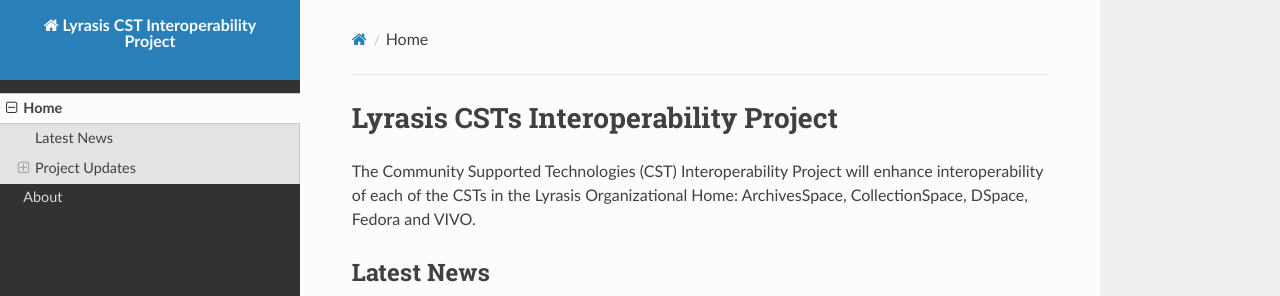
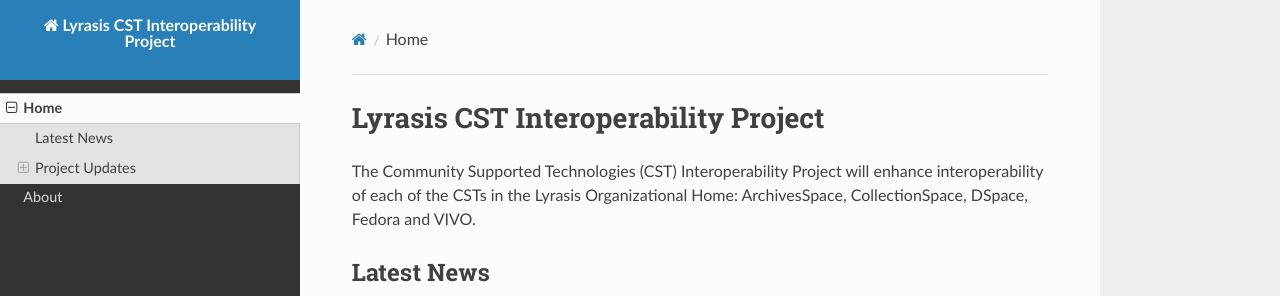
Before and after one commit to lyrasisorghome/InteroperabilityProject, an MkDocs documentation site: the page built from docs/index.md, in a window 1280 px wide and 1294 px high. Shown: the top 296 px of the window. Built offline with MkDocs 1.6.1, drawn with Linux system fonts in a browser that asks for light colours; nearby versions of some CDN libraries.

Commit message:
fix typo

```diff
--- a/docs/index.md
+++ b/docs/index.md
@@ -1,4 +1,4 @@
-# Lyrasis CSTs Interoperability Project
+# Lyrasis CST Interoperability Project
 The Community Supported Technologies (CST) Interoperability Project will enhance interoperability of each of the  CSTs in the Lyrasis Organizational Home: ArchivesSpace, CollectionSpace, DSpace, Fedora and VIVO.
 
 ## Latest News
```
